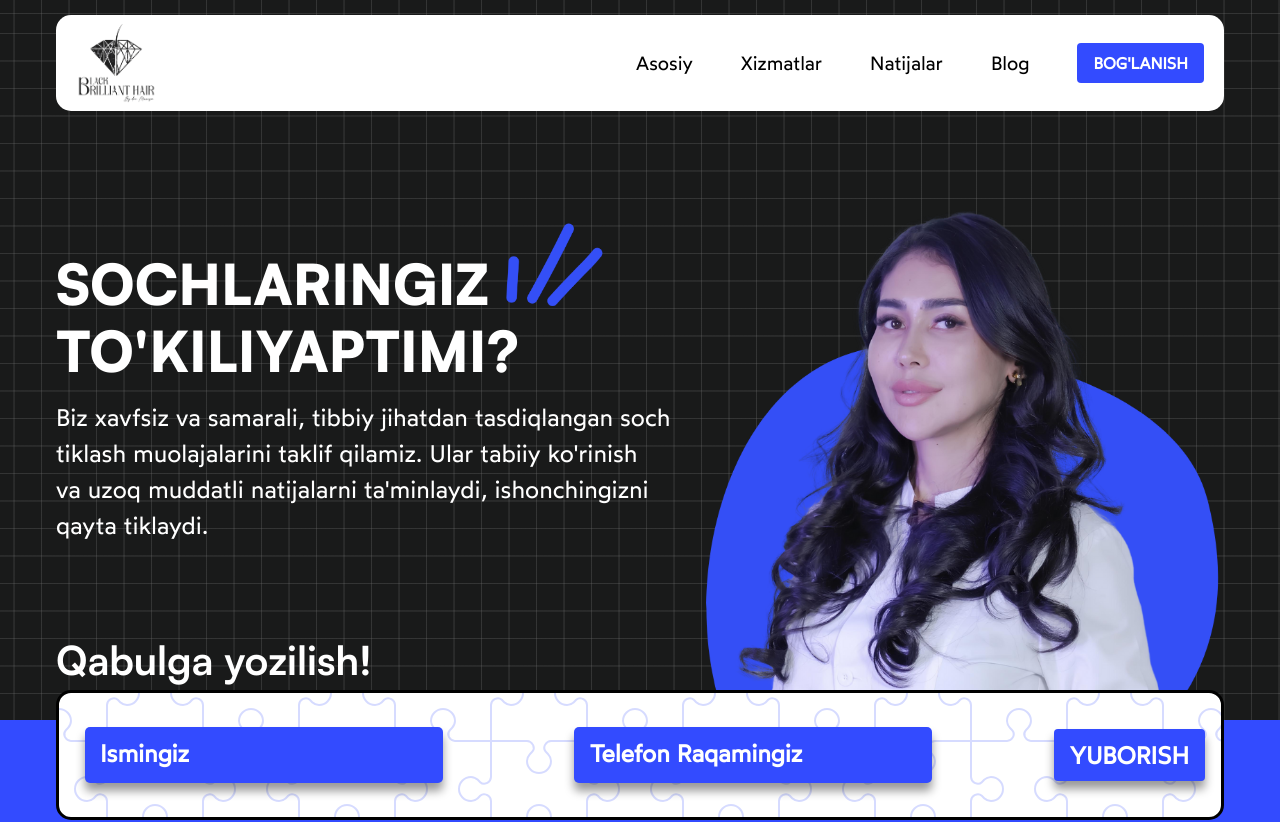
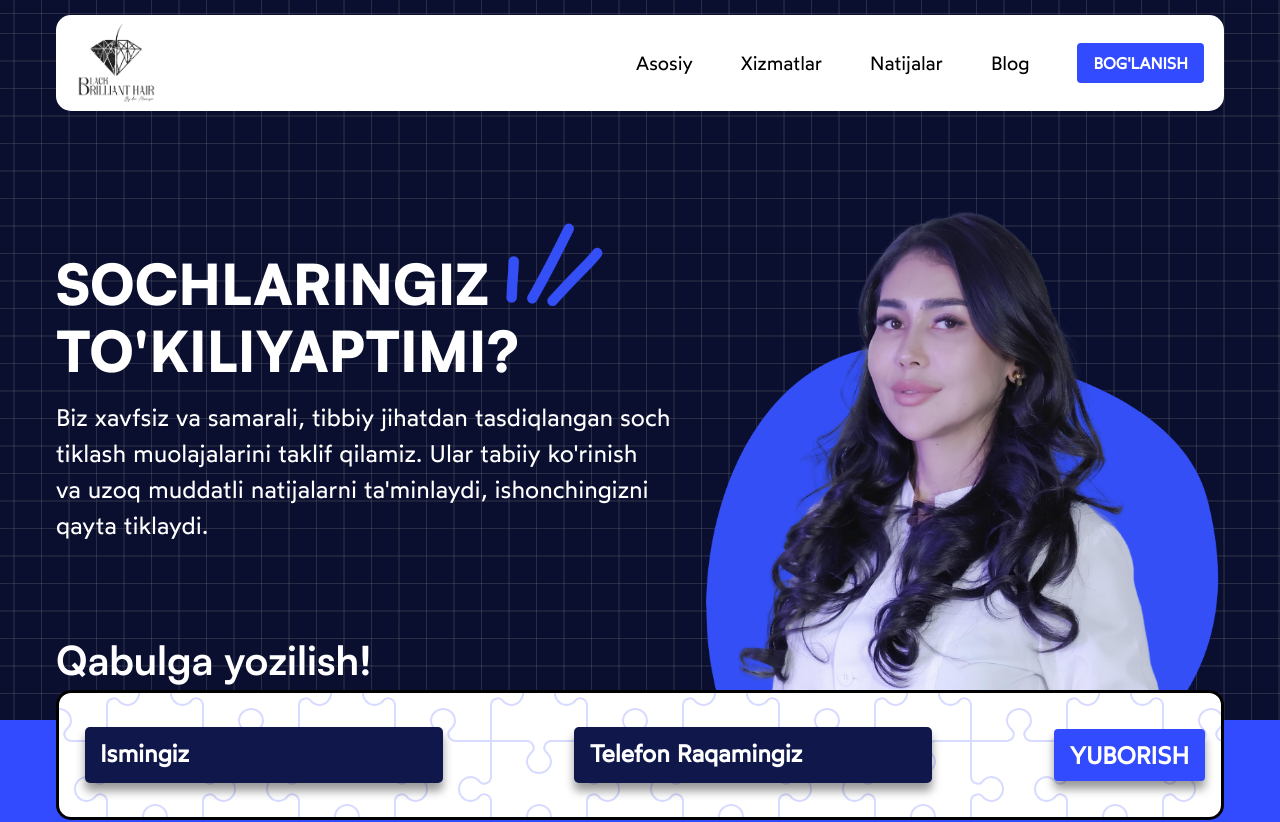
Before and after one commit to Mirjalol49/dr-munisa-webapp, a React (Vite) app: page / in a window 1280 px wide. Shown: the top 822 px of the page. Built offline with nearby package versions, Linux system fonts and the light colour scheme.

Commit message:
some color changes

```diff
--- a/src/Pages/Header/Header.css
+++ b/src/Pages/Header/Header.css
@@ -3,7 +3,7 @@
 
 
   --color: rgba(114, 114, 114, 0.3);
-  background-color: #191a1a;
+  background-color: #0a0f30;
   background-image: linear-gradient(0deg, transparent 24%, var(--color) 25%, var(--color) 26%, transparent 27%,transparent 74%, var(--color) 75%, var(--color) 76%, transparent 77%,transparent),
       linear-gradient(90deg, transparent 24%, var(--color) 25%, var(--color) 26%, transparent 27%,transparent 74%, var(--color) 75%, var(--color) 76%, transparent 77%,transparent);
   background-size: 55px 55px;
--- a/src/Pages/Main/Hero/Hero.css
+++ b/src/Pages/Main/Hero/Hero.css
@@ -3,7 +3,7 @@
    width: 100%;
    height: 100%;
    --color: rgba(114, 114, 114, 0.3);
-   background-color: #191a1a;
+   background-color: #0a0f30;
    background-image: linear-gradient(0deg, transparent 24%, var(--color) 25%, var(--color) 26%, transparent 27%,transparent 74%, var(--color) 75%, var(--color) 76%, transparent 77%,transparent),
        linear-gradient(90deg, transparent 24%, var(--color) 25%, var(--color) 26%, transparent 27%,transparent 74%, var(--color) 75%, var(--color) 76%, transparent 77%,transparent);
    background-size: 55px 55px;
--- a/src/assets/Components/Input/Input.css
+++ b/src/assets/Components/Input/Input.css
@@ -9,7 +9,7 @@
     outline: none;
     border: none;
     border-radius: 5px;
-    background-color: #334bff;
+    background-color: #10184b;
     color: #ffffff;
     font-size: 1.5rem;
     font-weight: 550;
```
